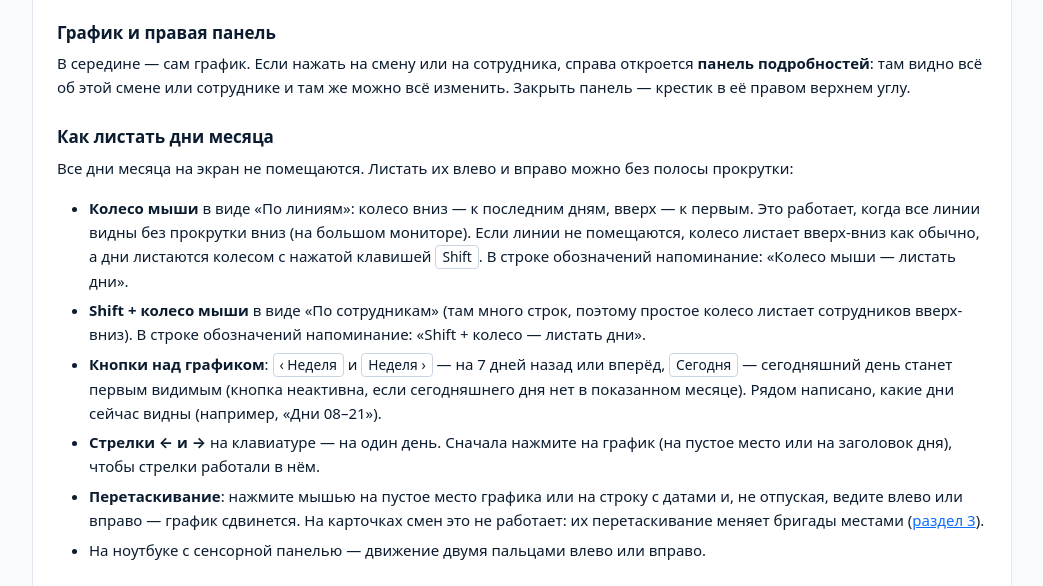
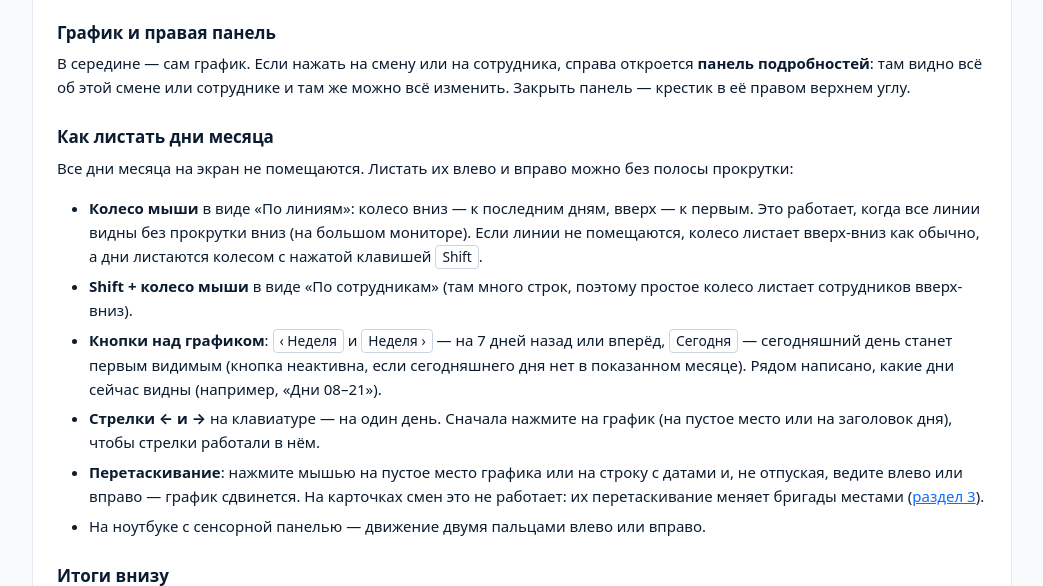
Before and after one commit to NogameNo-life/employee-scheduling, a Spring Boot app: page /instruction.html in a window 1280 px wide. Shown: the part 3047-3633 px from the top of the page, without its empty margins (118-1161 px from the left). Run offline with Spring Boot 4, Linux system fonts and the light colour scheme; some of the project's set-up classes (security, data sources, template engines, error pages and the like) are left out, and stand-ins take their place; some libraries are stand-ins or nearby versions.

Commit message:
Removed scroll note

```diff
--- a/src/main/resources/static/app.js
+++ b/src/main/resources/static/app.js
@@ -350,8 +350,7 @@ function renderLegend() {
   const hint = view === "lines"
     ? "Нажмите на смену — подробности. Перетащите на смену той же линии и типа — обмен бригадами, на пустую — перенос."
     : "ФИО — карточка сотрудника, клетка — изменить смену в этот день.";
-  const wheel = view === "lines" ? "Колесо мыши — листать дни" : "Shift + колесо — листать дни";
-  $("#legend").html(items.join("") + `<span class="legend-wheel"><span class="fas fa-mouse me-1"></span>${escapeHtml(wheel)}</span>`
+  $("#legend").html(items.join("")
     + `<span class="legend-hint" title="${escapeHtml(hint)}">${escapeHtml(hint)}</span>`);
 }
 
--- a/src/main/resources/static/instruction.html
+++ b/src/main/resources/static/instruction.html
@@ -240,10 +240,9 @@
     <ul>
       <li><strong>Колесо мыши</strong> в виде «По линиям»: колесо вниз — к последним дням, вверх — к первым. Это
         работает, когда все линии видны без прокрутки вниз (на большом мониторе). Если линии не помещаются, колесо
-        листает вверх-вниз как обычно, а дни листаются колесом с нажатой клавишей <span class="ui">Shift</span>.
-        В строке обозначений напоминание: «Колесо мыши — листать дни».</li>
+        листает вверх-вниз как обычно, а дни листаются колесом с нажатой клавишей <span class="ui">Shift</span>.</li>
       <li><strong>Shift + колесо мыши</strong> в виде «По сотрудникам» (там много строк, поэтому простое колесо
-        листает сотрудников вверх-вниз). В строке обозначений напоминание: «Shift + колесо — листать дни».</li>
+        листает сотрудников вверх-вниз).</li>
       <li><strong>Кнопки над графиком</strong>: <span class="ui">‹ Неделя</span> и <span class="ui">Неделя ›</span> —
         на 7 дней назад или вперёд, <span class="ui">Сегодня</span> — сегодняшний день станет первым видимым (кнопка
         неактивна, если сегодняшнего дня нет в показанном месяце). Рядом написано, какие дни сейчас видны
--- a/src/main/resources/static/style.css
+++ b/src/main/resources/static/style.css
@@ -502,7 +502,6 @@ body {
 }
 .grid-nav .btn { height: 26px; padding: 0 8px; font-size: 12px; line-height: 24px; }
 .grid-nav-range { margin-left: var(--space-sm); color: var(--c-text-subtle); font-size: 12px; }
-.legend-wheel { color: var(--c-text-muted); font-size: 12px; white-space: nowrap; }
 .grid-scroll:focus { outline: none; }
 .grid-scroll:focus-visible { outline: 2px solid var(--c-tertiary); outline-offset: -2px; }
 /* Drag to pan: empty parts of the grid and the day header (cards and employee cells keep their own cursor) */
```
